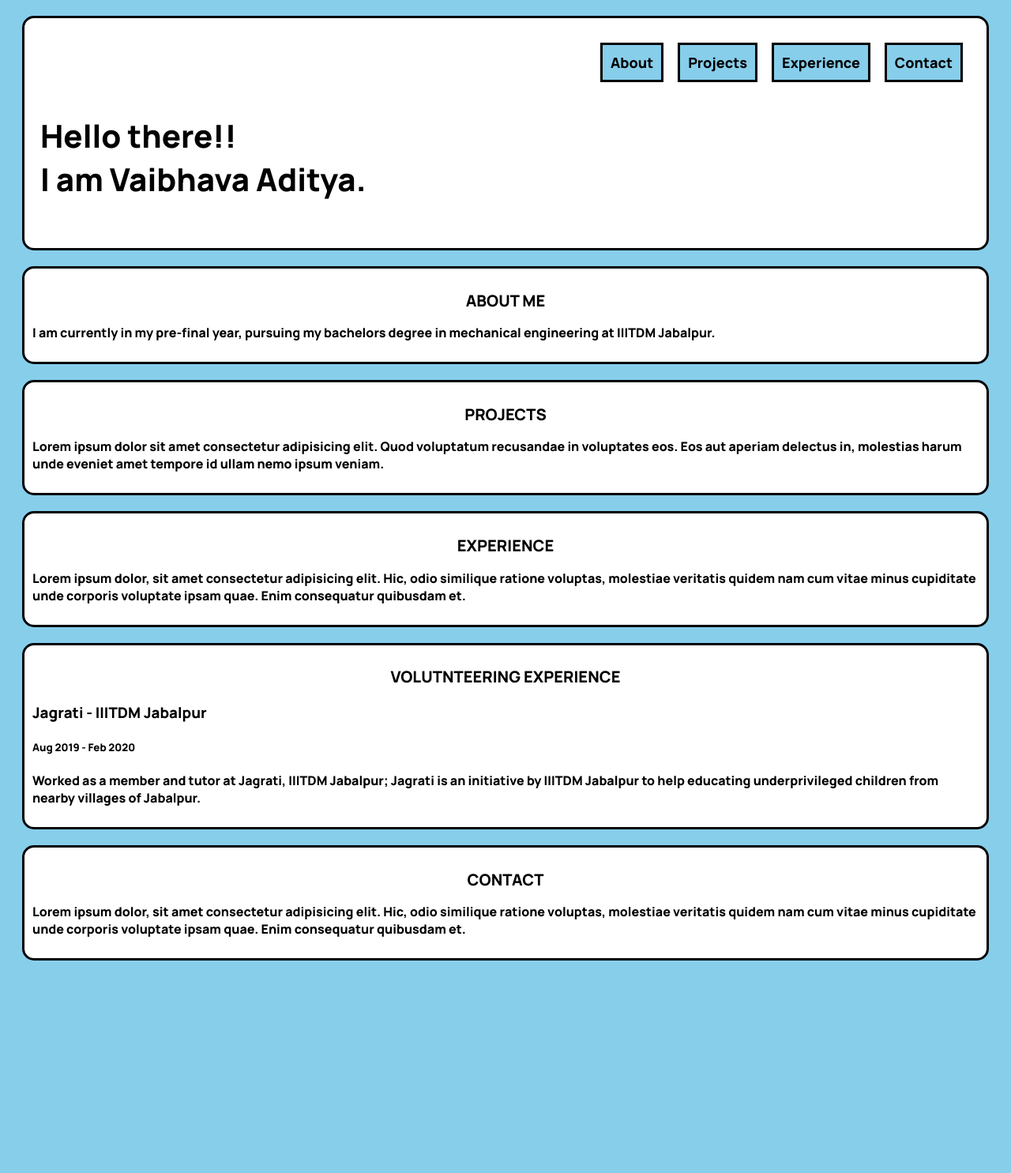
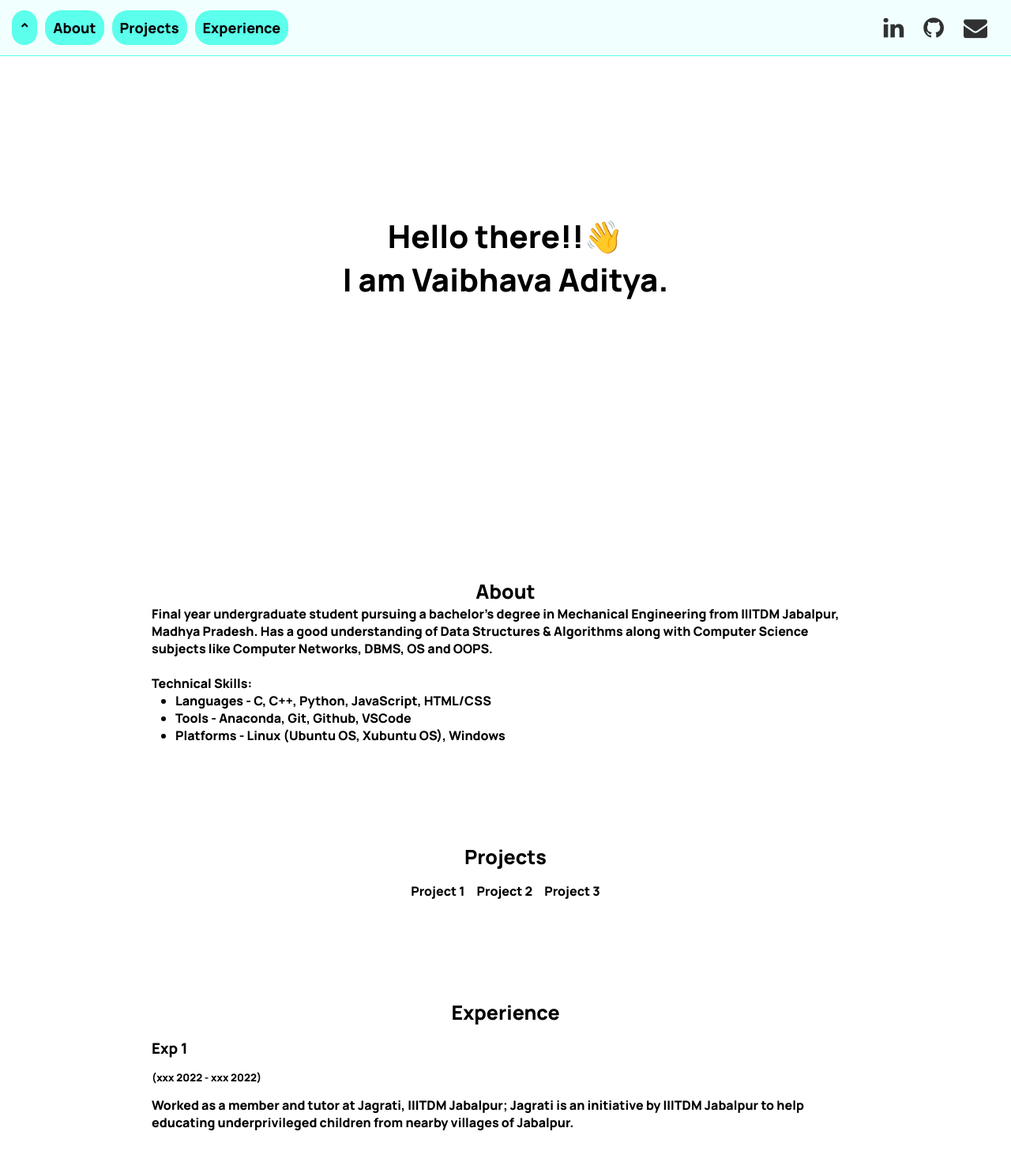
Before and after one commit to vaibhavaaditya/vaibhavaaditya.github.io, a plain HTML site: page index.html in a window 1280 px wide. Shown: the top 1485 px of the page at 79% size. Before the commit the page ends 1236 px from the top, so only its background shows below. Drawn offline with Linux system fonts and the light colour scheme; a web font is replaced by a local one.

Commit message:
redisgn of the site

```diff
--- a/index.html
+++ b/index.html
@@ -3,55 +3,77 @@
 <head>
     <meta charset="UTF-8">
     <meta http-equiv="X-UA-Compatible" content="IE=edge">
-    <meta name="viewport" content="width=device-width, initial-scale=1.0">
+    <meta name="viewport" content="width=device-width, initial-scale=1, user-scalable=no">
     <title>Vaibhava Aditya</title>
-    <link href="style.css" rel="stylesheet">
     <link rel="preconnect" href="https://fonts.gstatic.com" crossorigin>
     <link href="https://fonts.googleapis.com/css2?family=Bakbak+One&display=swap" rel="stylesheet">
     <link href="https://fonts.googleapis.com/css2?family=Manrope:wght@800&display=swap" rel="stylesheet">
     <link href="https://fonts.googleapis.com/css2?family=Nixie+One&display=swap" rel="stylesheet">
-
+    <link rel="stylesheet" href="https://cdnjs.cloudflare.com/ajax/libs/font-awesome/4.7.0/css/font-awesome.min.css">
+    <link rel="icon" type="image/x-icon" href="https://img.icons8.com/ultraviolet/40/000000/source-code.png">
+    <link href="style.css" rel="stylesheet">
 </head>
 <body>
 
-    <div id="intro">
-        <nav>
-            <button>About</button>
-            <button>Projects</button>
-            <button>Experience</button>
-            <button>Contact</button>
-        </nav>
-        <p>Hello there!!<br> I am Vaibhava Aditya.</p>
+    <div id="navbar">
+        <div class="navleft">
+            <button><a href="#intro">^</a></button>
+            <button><a href="#about">About</a></button>
+            <button><a href="#projects">Projects</a></button>
+            <button><a href="#exp">Experience</a></button>
+        </div>
+        <div id="contact">
+            <a href="https://www.linkedin.com/in/vaibhavaaditya" target="_blank" class="fa fa-linkedin"></a>
+            <a href="https://github.com/vaibhavaaditya" target="_blank" class="fa fa-github"></a>
+            <a href="mailto:vaibhavaaditya@gmail.com" target="_blank" class="fa fa-envelope"></a>
+        </div>
     </div>
 
-    <div id="about">
-        <h2>ABOUT ME</h2>
-        <p>I am currently in my pre-final year, pursuing my bachelors degree in mechanical engineering at IIITDM Jabalpur.</p>
-    </div>
-
-    <div id="projects">
-        <h2>PROJECTS</h2>
-        <p>Lorem ipsum dolor sit amet consectetur adipisicing elit. Quod voluptatum recusandae in voluptates eos. Eos aut aperiam delectus in, molestias harum unde eveniet amet tempore id ullam nemo ipsum veniam.</p>
-    </div>
-
-    <div id="exp">
-        <h2>EXPERIENCE</h2>
-        <p>Lorem ipsum dolor, sit amet consectetur adipisicing elit. Hic, odio similique ratione voluptas, molestiae veritatis quidem nam cum vitae minus cupiditate unde corporis voluptate ipsam quae. Enim consequatur quibusdam et.</p>
-    </div>
-
-    <div id="voluntary">
-        <h2>VOLUTNTEERING EXPERIENCE</h2>
-        <h3>Jagrati - IIITDM Jabalpur</h3>
-        <h5>Aug 2019 - Feb 2020</h5>
-        <p>Worked as a member and tutor at Jagrati, IIITDM Jabalpur; Jagrati is an initiative by IIITDM Jabalpur to help educating underprivileged children from nearby villages of Jabalpur.</p>
-    </div>
-
-    <div id="contact">
-        <h2>CONTACT</h2>
-        <p>Lorem ipsum dolor, sit amet consectetur adipisicing elit. Hic, odio similique ratione voluptas, molestiae veritatis quidem nam cum vitae minus cupiditate unde corporis voluptate ipsam quae. Enim consequatur quibusdam et.</p>
+    <div id="intro">
+        <p>Hello there!!👋<br> I am Vaibhava Aditya.</p>
     </div>
 
 
 
+    <div id="about">
+        <h2>About</h2>
+        <p>Final year undergraduate student pursuing a bachelor's degree in Mechanical Engineering from IIITDM Jabalpur, Madhya Pradesh. Has a good understanding of Data Structures & Algorithms along with Computer Science subjects like Computer Networks, DBMS, OS and OOPS.</p>
+        <br>
+        <p>Technical Skills:</p>
+        <ul>
+            <li>Languages - C, C++, Python, JavaScript, HTML/CSS</li>
+            <li>Tools - Anaconda, Git, Github, VSCode</li>
+            <li>Platforms - Linux (Ubuntu OS, Xubuntu OS), Windows</li>
+        </ul>
+    </div>
+
+    <div id="projects">
+        <h2>Projects</h2>
+        <ul>
+            <li>Project 1</li>
+            <li>Project 2</li>
+            <li>Project 3</li>
+        </ul>
+    </div>
+
+    <div id="exp">
+        <h2>Experience</h2>
+        <h3>Exp 1</h3>
+        <h5>(xxx 2022 - xxx 2022)</h5>
+        <p>Worked as a member and tutor at Jagrati, IIITDM Jabalpur; Jagrati is an initiative by IIITDM Jabalpur to help educating underprivileged children from nearby villages of Jabalpur.</p>
+    </div>
+
+    <div id="volunteer">
+        <h2>Volunteer Experience</h2>
+        <h3>Jagrati - IIITDM Jabalpur</h3>
+        <h5>(Aug 2019 - Feb 2020)</h5>
+        <p>Worked as a member and tutor at Jagrati, IIITDM Jabalpur; Jagrati is an initiative by IIITDM Jabalpur to help educating underprivileged children from nearby villages of Jabalpur.</p>
+    </div>
+
+
+    <div id="footer">
+        <p>Copyright © Vaibhav 2022 </p>
+    </div>
+
 </body>
 </html>
--- a/style.css
+++ b/style.css
@@ -1,50 +1,141 @@
+*{
+    margin:0px;
+    padding:0px;
+    scroll-padding-top: 100px;
+}
+
+
+
 body{
     font-family: 'Manrope','Bakbak One','Times New Roman', Helvetica, sans-serif;
-    background-color: skyblue;
+    display:flex;
+    flex-direction: column;
+    align-items: center;
+    background-color: #F1FFFF;
+    background-color: white;
+
+}
+body div{
+    width:70%;
+}
+a{
+    text-decoration: none;
+    color:inherit;
+}
+#navbar{
+    width: 100%;
+    display: flex;
+    justify-content: space-between;
+    position:sticky;
+    top:0;
+    flex-wrap: wrap;
+    background-color: #F1FFFF;
+    border-bottom:0.5px solid #5BFFEB;
+    z-index: 5;
+    padding:10px;
+    align-items: center;
+
+}
+#navbar div{
+    width:fit-content;
+}
+.navleft{
+    margin-left: 15px;
+    display: flex;
 }
 
+#contact{
+    display: flex;
+    gap: 25px;
+    align-items: center;
+    padding:10px;
+    margin-right: 20px;
+}
+.fa{
+    font-size: 30px;
+    opacity: 0.8;
+}
+.fa:hover{
+    opacity:1;
+}
 button{
-    border:3px solid black;
+    background-color: #5BFFEB;
+    border-radius: 20px;
     padding: 10px;
+    border: 0px;
     margin-right: 10px;
     font-family: 'Manrope','Nixie One','Times New Roman', Helvetica, sans-serif;
     font-weight: bold;
     font-size: 18px;
-    background-color: skyblue;
+}
+
+button:hover{
+    background-color: #5BFFEB;
+    color: black;
+    box-shadow: 0px 0px 8.5px #5BFFEB;
 
 }
 
-button:hover{
-    background-color: blue;
-    color: white;
-    box-shadow: 0px 0px 15px skyblue;
-
-}
 h1, h2{
     font-family: 'Manrope','Nixie One','Times New Roman', Helvetica, sans-serif;
-    font-size: 20px;
+    font-size: 25px;
     text-align: center;
 }
 
-nav{
-    text-align: right;
+#about,#volunteer,#exp,#projects{
+    padding:50px;
+    margin-top:25px;
+}
+#intro{
+    font-family: 'Manrope','Bakbak One','Times New Roman', Helvetica, sans-serif;
+    font-size:40px;
+    margin-top:200px;
+    margin-bottom: 175px;
+    scroll-margin-top: 200px;
+    padding-bottom: 100px;
+    text-align: center;
+}
+
+#about ul{
+    margin-left:30px;
+}
+#projects ul{
+    margin-top: 15px;
+    list-style: none;
+    display: flex;
+    gap:15px;
+    justify-content: center;
+}
+#footer{
+    display:flex;
+    justify-content: center;
+    background-color: #5BFFEB;
+    color: black;
+    width:100%;
+    padding:15px;
+
+}
+
+#exp{
+    display: flex;
+    flex-direction: column;
+    gap:15px;
+}
+#volunteer{
+    display: flex;
+    flex-direction: column;
+    gap:15px;
 }
 
 
-#intro{
-    font-family: 'Manrope','Bakbak One','Times New Roman', Helvetica, sans-serif;
-    font-size:40px;
-    padding:20px;
-
-}
+@media only screen and (max-width: 768px) {
 
 
-
-body div{
-    margin:20px;
-    border: 3px solid black;
-    border-radius: 15px;
-    padding:10px;
-    background-color: white;
-
+    #navbar {
+      justify-content: center;
+   }
+   #navbar .navleft{
+    justify-content: center;
+    align-items: center;
+   }
 }
```
